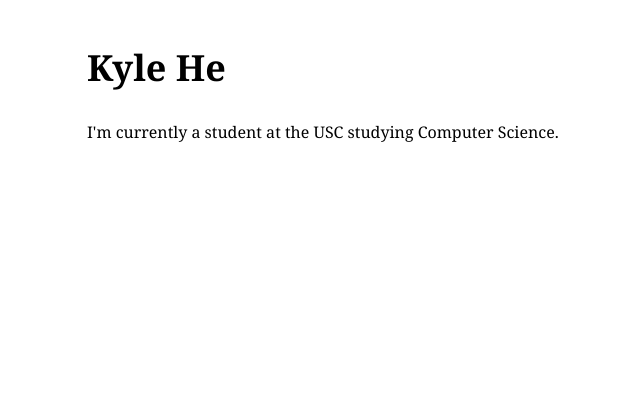
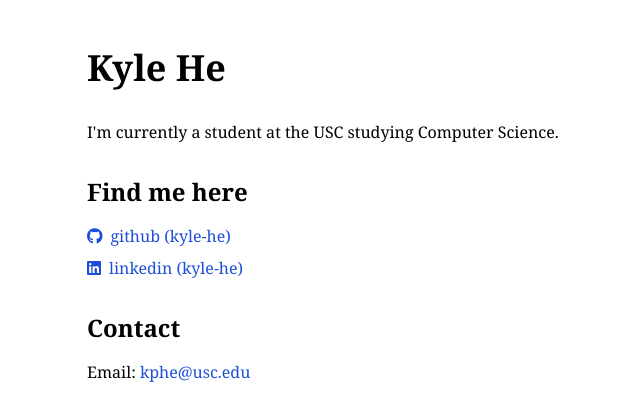
Before and after one commit to kyle-he/kyle-he.github.io, a SvelteKit app: page / in a window 1280 px wide. Shown: the top 420 px of the page, without its empty margins (185-825 px from the left). Built offline with nearby package versions, Linux system fonts and the light colour scheme.

Commit message:
Add links

```diff
--- a/src/routes/+page.svelte
+++ b/src/routes/+page.svelte
@@ -1,8 +1,51 @@
 <script>
 </script>
 
+<head>
+  <link
+    rel="stylesheet"
+    href="https://cdnjs.cloudflare.com/ajax/libs/font-awesome/6.0.0-beta3/css/all.min.css"
+  />
+</head>
+
 <main class="container mx-auto max-w-3xl p-4">
   <h1 class="font-serif text-4xl font-bold text-left mt-8">Kyle He</h1>
-  <p class="font-serif text-base text-left mt-8">I'm currently a student at the USC studying Computer Science. </p>
+  <p class="font-serif text-base text-left mt-8">
+    I'm currently a student at the USC studying Computer Science.
+  </p>
 
+  <section class="mt-8">
+    <h2 class="font-serif text-2xl font-semibold text-left">Find me here</h2>
+    <ul class="font-serif text-base text-left mt-4">
+      <li class="mt-2 flex items-center">
+        <i class="fab fa-github text-blue-700 mr-2"></i>
+        <a
+          href="https://github.com/kyle-he"
+          class="text-blue-700 hover:underline transition duration-300"
+          >github (kyle-he)</a
+        >
+      </li>
+      <li class="mt-2 flex items-center">
+        <i class="fab fa-linkedin text-blue-700 mr-2"></i>
+        <a
+          href="https://linkedin.com/in/kyle-he"
+          class="text-blue-700 hover:underline transition duration-300"
+          >linkedin (kyle-he)</a
+        >
+      </li>
+    </ul>
+  </section>
+
+  <section class="mt-8">
+    <h2 class="font-serif text-2xl font-semibold text-left">Contact</h2>
+    <p class="font-serif text-base text-left mt-4">
+      Email:
+      <a
+        href="mailto:kphe@usc.edu?body=Hi%20Kyle%2C%0A"
+        class="text-blue-700 hover:underline transition duration-300"
+      >
+        kphe@usc.edu
+      </a>
+    </p>
+  </section>
 </main>
```
